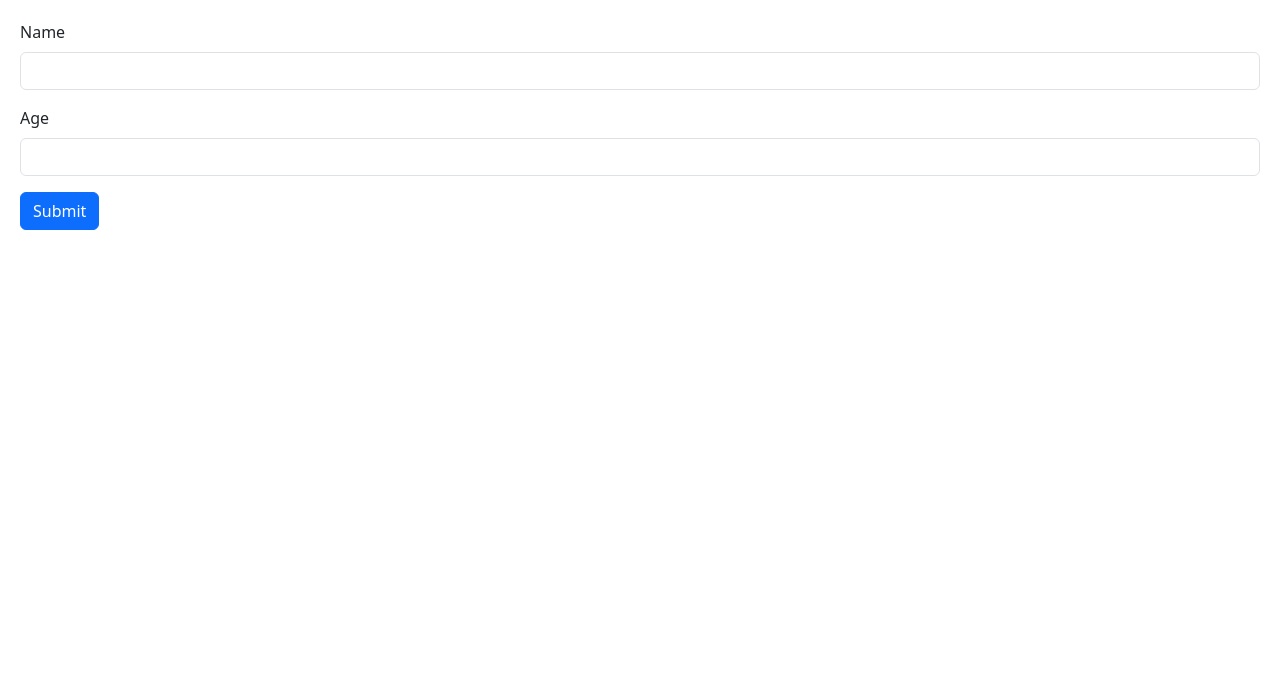
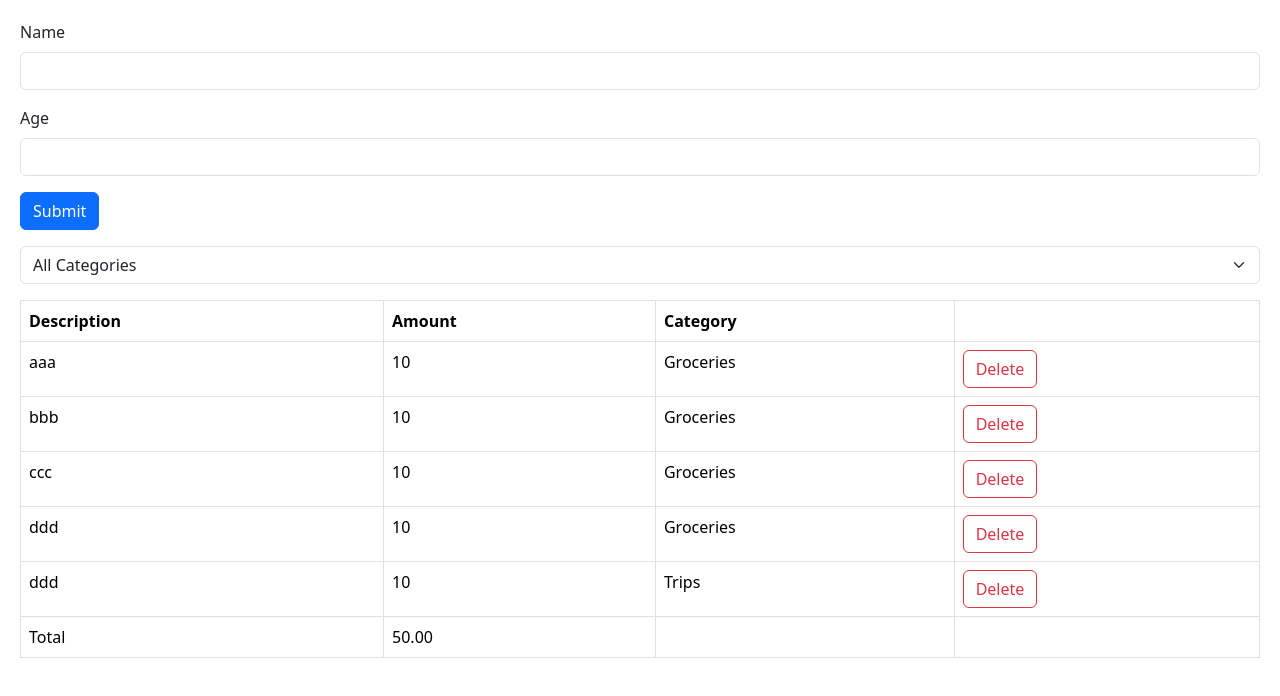
Before and after one commit to kartikeshwar156/React_Indentity_List, a React (Vite) app in the folder react_f_pro/: page / in a window 1280 px wide. Shown: the top 696 px of the page. Built offline with nearby package versions, Linux system fonts and the light colour scheme.

Commit message:
Created an Expense list and Method to filter it

```diff
--- a/react_f_pro/src/App.tsx
+++ b/react_f_pro/src/App.tsx
@@ -1,15 +1,43 @@
 import FormComponent from "./Components/FormComponent";
 import Form from "./Components/Form";
 import ExpenseForm from "./Components/ExpenseForm";
+import ExpenseFilter from "./Components/ExpenseFilter";
+import { useState } from "react";
+import Expenselist from "./Expense_tracker/Components/Expenselist";
 
 export const categories=["Groceries", "Entairtainment", "Education", "Travelling", "Fast Food", "Stocks"]
 
 function App() {
+  const [expenses, setExpenses] = useState( [
+    { id: 1, description: "aaa", amount: 10, category: "Groceries"},
+    { id: 2, description: "bbb", amount: 10, category: "Groceries"},
+    { id: 3, description: "ccc", amount: 10, category: "Groceries"},
+    { id: 4, description: "ddd", amount: 10, category: "Groceries"},
+    { id: 5, description: "ddd", amount: 10, category: "Trips"}
+  ]);
 
+  // let shown_list=expenses;
+  const [shown_list, set_shown_list]=useState(expenses)
+
+  function on_selection(category_given: string){
+
+    console.log(category_given)
+    // shown_list=expenses.filter(e => e.category===category_given? e : null)
+    set_shown_list(category_given ? expenses.filter(e => e.category===category_given) : expenses)
+
+  }
+
+  function handleonDelete(id_delete: number)
+  {
+    setExpenses(expenses.filter(e => e.id!==id_delete))
+
+  }
 
   return (
     <>
       <Form/>
+      <ExpenseFilter onSelectCategory={(category_given)=>on_selection(category_given)}></ExpenseFilter>
+      <Expenselist expenses={shown_list} onDelete={(id)=>handleonDelete(id)} />
     </>
   );
 }
--- /dev/null
+++ b/react_f_pro/src/Components/ExpenseFilter.tsx
@@ -0,0 +1,27 @@
+import React from "react";
+
+interface props {
+  onSelectCategory: (category: string) => void;
+}
+
+const ExpenseFilter = ({ onSelectCategory }: props) => {
+  return (
+    <>
+      <div className="mb-3 mt-3">
+        <select
+          name=""
+          id=""
+          className="form-select"
+          onChange={(event) => onSelectCategory(event.target.value)}
+        >
+          <option value="">All Categories</option>
+          <option value="Groceries">Groceries</option>
+          <option value="Entertainment">Entertainment</option>
+          <option value="Trips">Trips</option>
+        </select>
+      </div>
+    </>
+  );
+};
+
+export default ExpenseFilter;
--- a/react_f_pro/src/Components/Form.tsx
+++ b/react_f_pro/src/Components/Form.tsx
@@ -5,7 +5,7 @@
 
 const Form = () => {
 
-	const {register, handleSubmit}=useForm()
+	const {register, handleSubmit, formState}=useForm()
 
 // Use of below functions and useState for name, age is now
 // not needed as we are using useForms.
@@ -35,7 +35,7 @@
 		<div className="mb-3">
 			<label htmlFor="name" className="form-label">Name</label>
 			<input
-			{...register('name')}
+			{...register('name', {required: true, minLength: 3})}
 			id="name"
 			type="text"
 			className="form-control" />
--- /dev/null
+++ b/react_f_pro/src/Expense_tracker/Components/Expenselist.tsx
@@ -0,0 +1,50 @@
+import React from "react";
+
+interface Expense{
+	id: number;
+	description: string;
+	amount: number;
+	category: string;
+}
+
+interface props{
+	expenses: Expense[]
+   onDelete: (id: number) => void
+}
+
+const Expenselist = ({expenses, onDelete}: props) => {
+
+  return (
+    <>
+      <table className="table table-bordered">
+        <thead>
+          <tr>
+            <th>Description</th>
+            <th>Amount</th>
+            <th>Category</th>
+            <th></th>
+          </tr>
+        </thead>
+
+        <tbody>
+			{expenses.map(expense => <tr key={expense.id}>
+				<td>{expense.description}</td>
+				<td>{expense.amount}</td>
+				<td>{expense.category}</td>
+				<td><button className="btn btn-outline-danger" onClick={()=>onDelete(expense.id)}>Delete</button></td>
+			</tr>)}
+		  </tbody>
+		  <tfoot>
+			<tr>
+				<td>Total</td>
+				<td>{expenses.reduce((acc, expense) => acc + expense.amount, 0).toFixed(2)}</td>
+				<td></td>
+				<td></td>
+			</tr>
+		  </tfoot>
+      </table>
+    </>
+  );
+};
+
+export default Expenselist;
```
